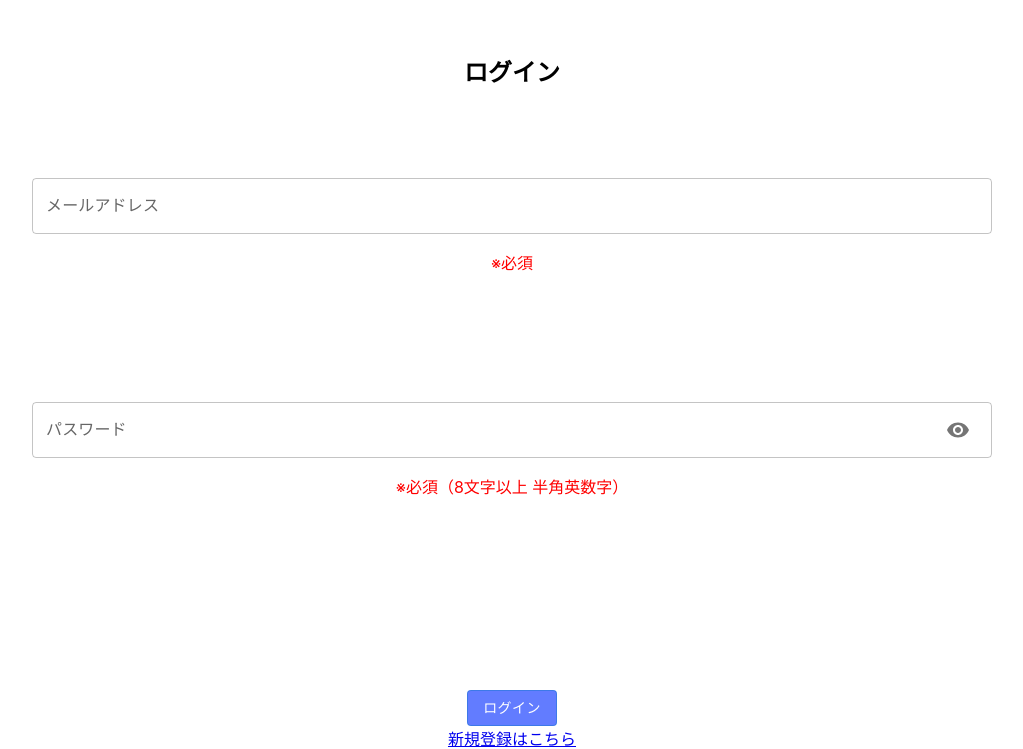
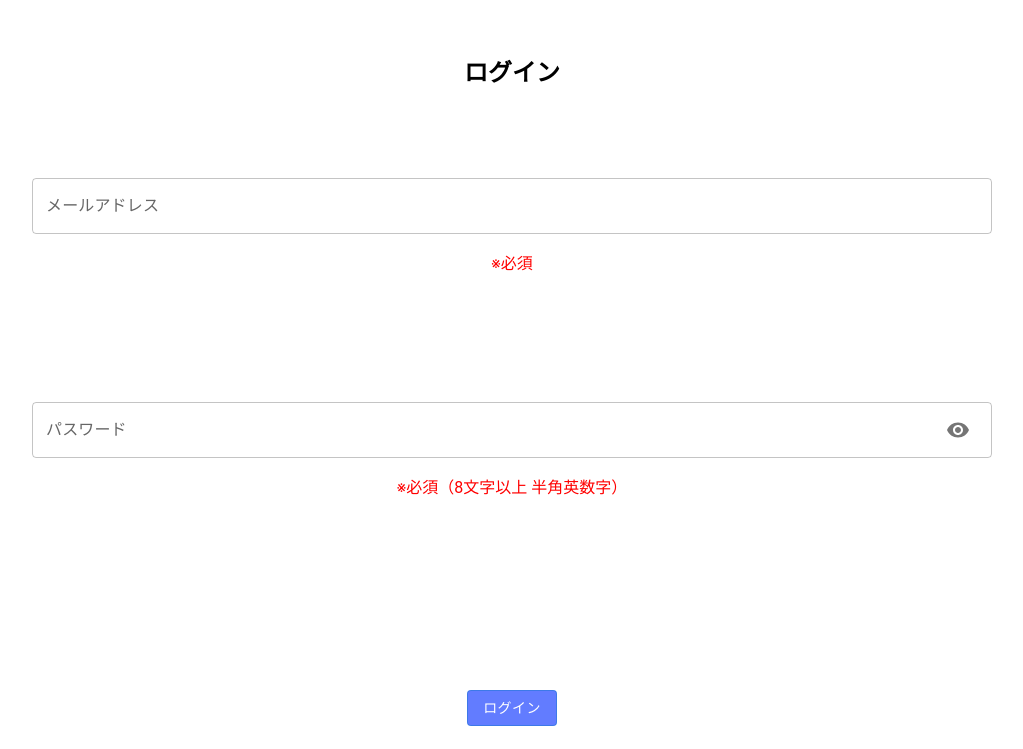
Before and after one commit to takumiTakahata/equipment_management_system, a React (Create React App) app in the folder app/: page /user_login in a window 1280 px wide. Shown: the part 203-952 px from the top of the page, without its empty margins (128-1151 px from the left). Built offline with nearby package versions, Linux system fonts and the light colour scheme.

Commit message:
遷移のcss

```diff
--- a/app/src/components/user_login.css
+++ b/app/src/components/user_login.css
@@ -1,5 +1,6 @@
 #user_login {
   text-align: center;
+  font-family: "Roboto", sans-serif;
 }
 #user_login .page_title {
   margin-top: 20%;
@@ -26,3 +27,13 @@
   background-color: #627cff;
   color: white;
 }
+
+#user_login .trans_user_regiseter,
+#user_login .trans_password_change {
+  margin-top: 10%;
+}
+#user_login .tran_button {
+  font-size: 20px;
+  text-decoration: none;
+  color: #5987ff;
+}
```
